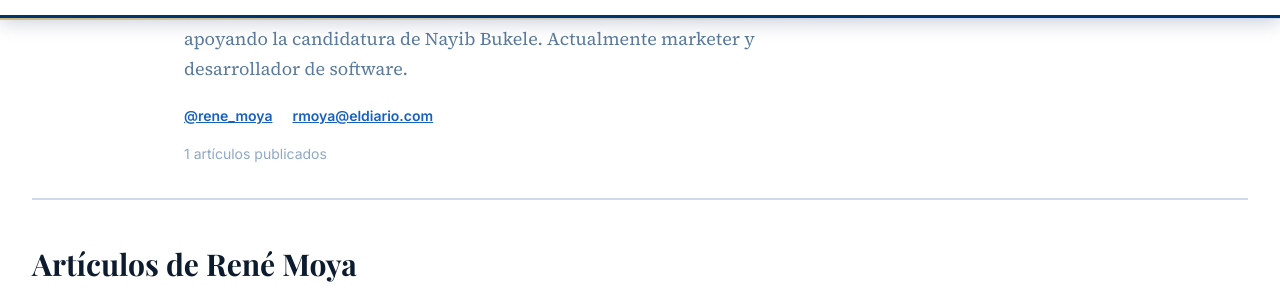
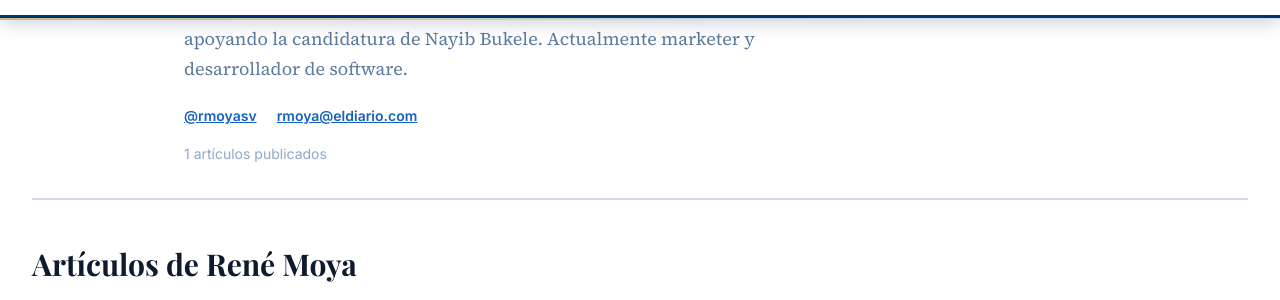
Before and after one commit to renedev0284-creator/Periodico, a Jekyll site: the page built from _authors/rene-moya.md, in a window 1280 px wide and 900 px high, scrolled down 307 px. Shown: the part 153-453 px from the top of the window. Built offline with Jekyll 4.4.1, drawn with Linux system fonts in a browser that asks for light colours; some web fonts are replaced.

Commit message:
Tarjeta de autor con usuario de X real rene moya

```diff
--- a/_authors/rene-moya.md
+++ b/_authors/rene-moya.md
@@ -5,5 +5,5 @@ title: "Escritor de filosofía y crítico de política"
 bio: "René Moya es nuevo columnista en nuestro periódico digital. Escribe para la web desde hace 10 años, siguió de cerca las elecciones de 2019 apoyando la candidatura de Nayib Bukele. Actualmente marketer y desarrollador de software."
 avatar: "/assets/images/authors/rene-moya.jpg"
 email: "rmoya@eldiario.com"
-twitter: "rene_moya"
+twitter: "rmoyasv"
 ---
```
